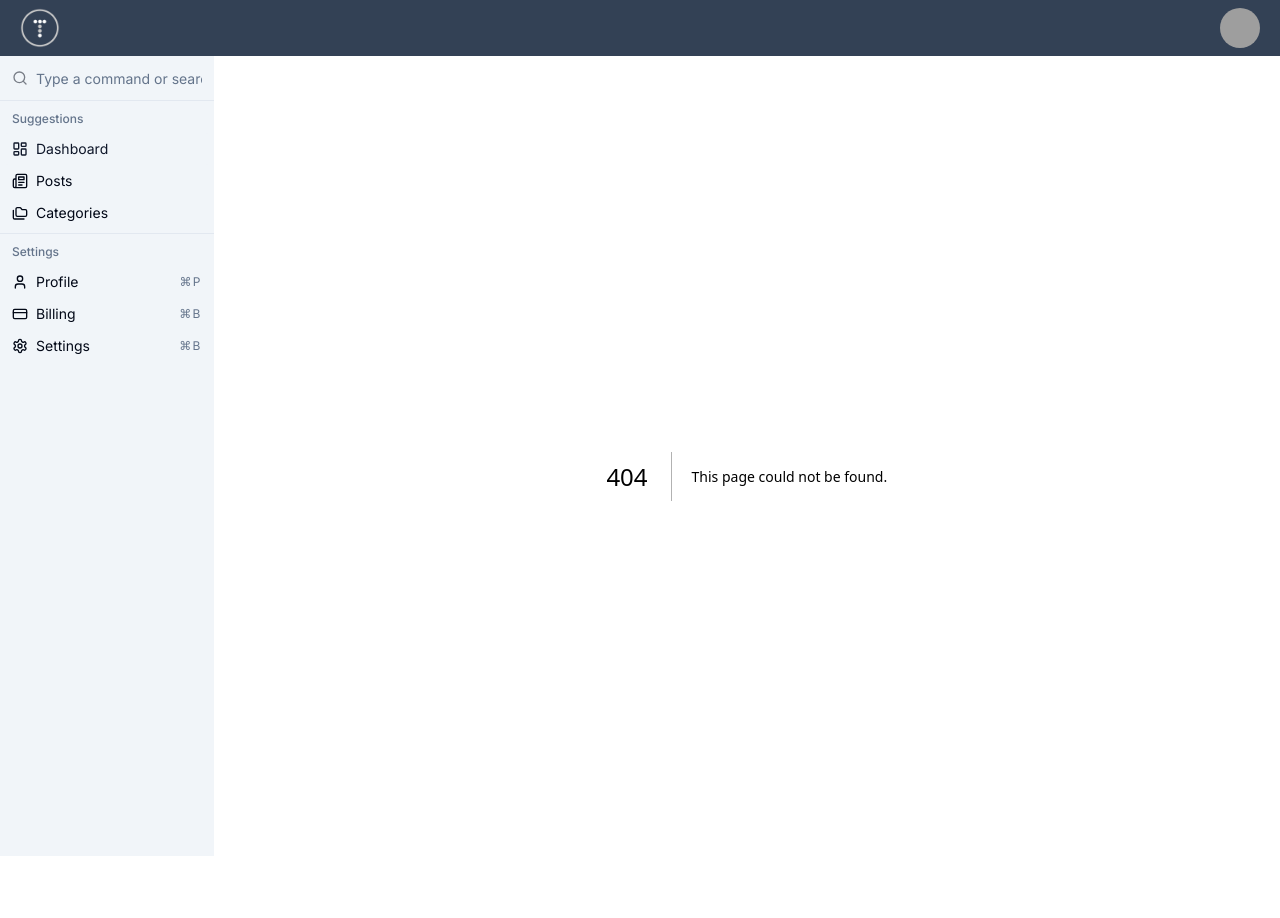
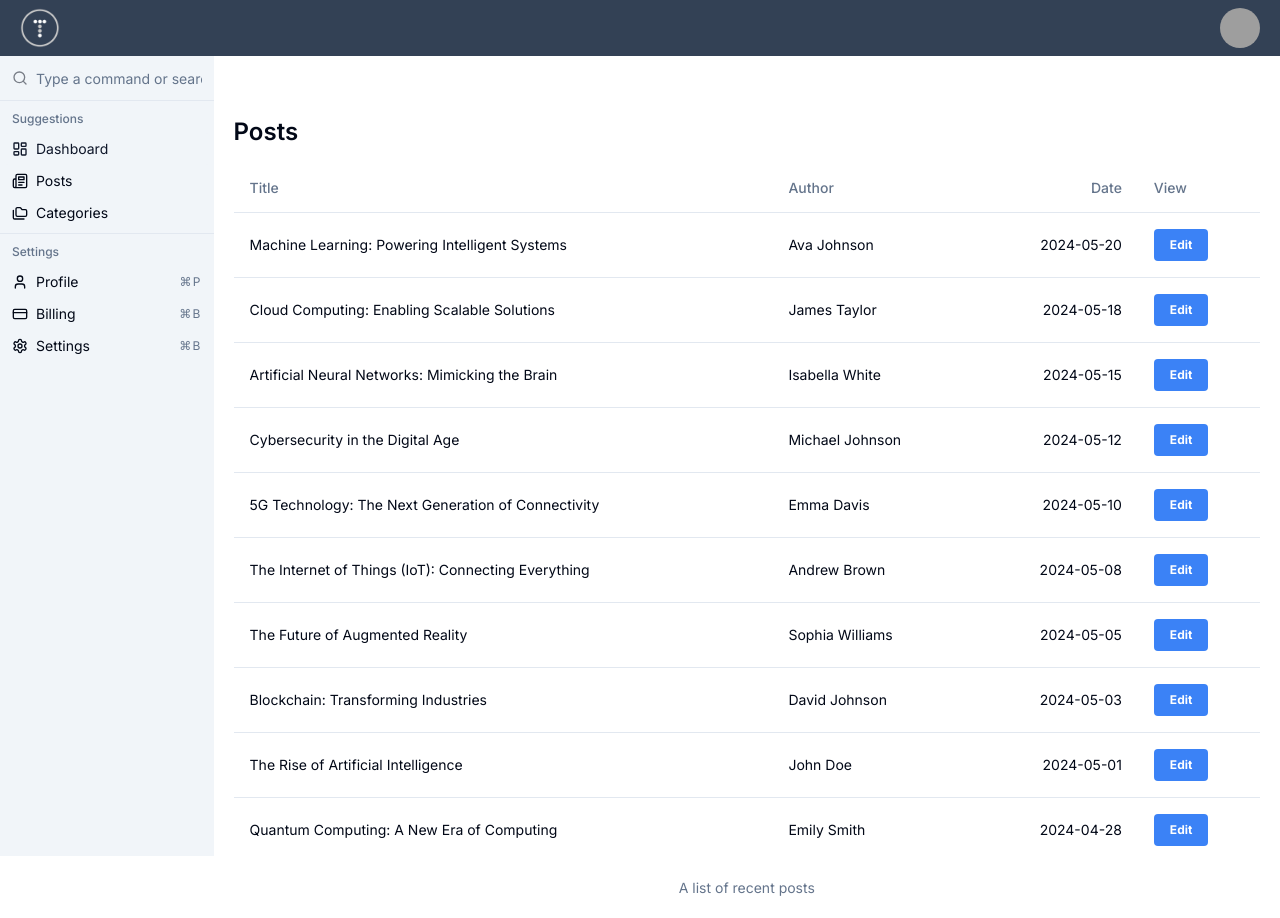
Before and after one commit to MiladJoodi/Admin_Dashboard_Interface, a Next.js app: page /posts in a window 1280 px wide. Before the commit this address had no page. Before the commit the page ends 896 px from the top, so only its background shows below. Built offline with nearby package versions, Linux system fonts and the light colour scheme; grey boxes are pictures that could not be loaded.

Commit message:
Create page.tsx

```diff
--- /dev/null
+++ b/app/(main)/posts/page.tsx
@@ -0,0 +1,12 @@
+import PostsTable from "@/components/posts/PostsTable";
+
+
+const PostPage = () => {
+    return (
+        <>
+        <PostsTable />
+        </>
+    );
+}
+
+export default PostPage;
```
